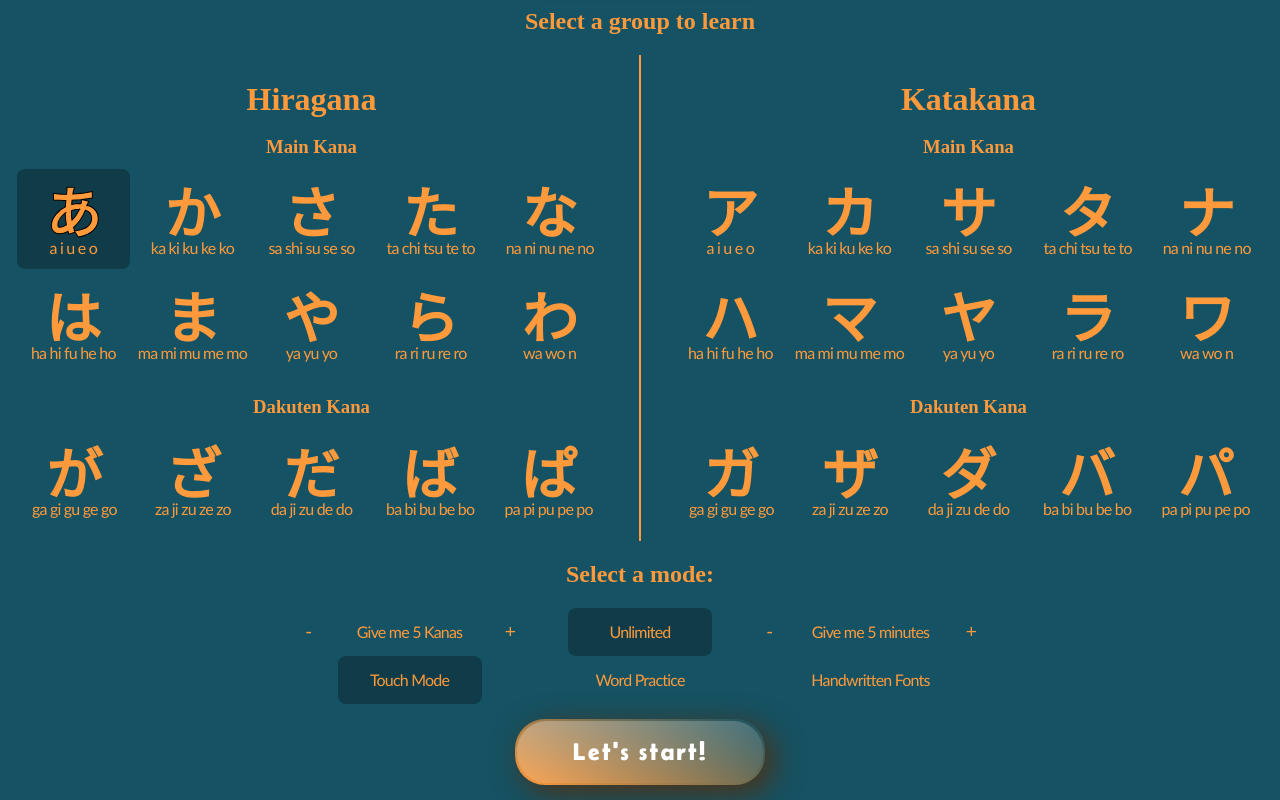
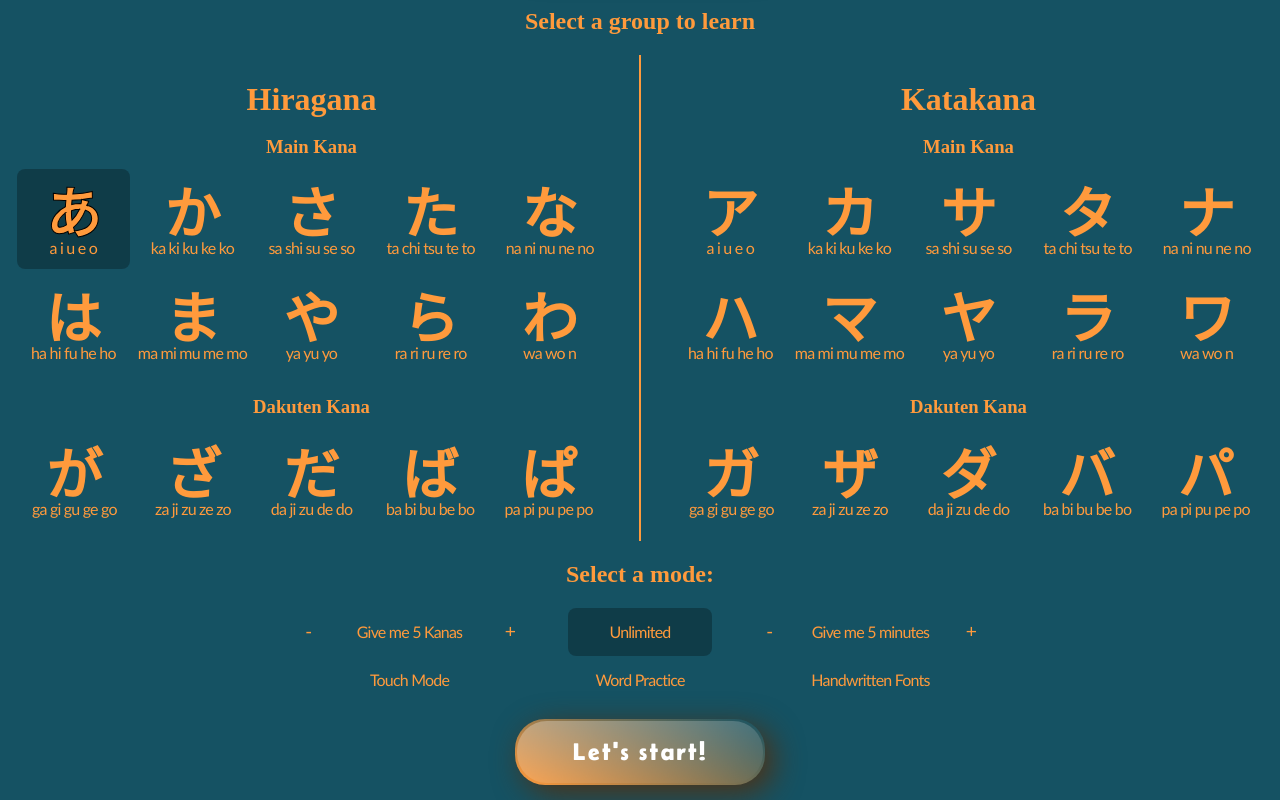
Before and after one commit to Eldoprano/learn-kana, a React (Create React App) app: page / in a window 1280 px wide. Shown: the part 813-1613 px from the top of the page. Built offline with nearby package versions, Linux system fonts and the light colour scheme.

Commit message:
Touch mode will now only default on touch devices

```diff
--- a/src/components/GameModeSelector.js
+++ b/src/components/GameModeSelector.js
@@ -38,6 +38,9 @@ export default function GameModeSelector() {
     ));
   }
 
+  // Checks if the current device has a touchscreen
+  const touchDefault = ('ontouchstart' in window | navigator.msMaxTouchPoints) === 1;
+
   return (
     <div className='game-mode-selector-group'>
       <h2>Select a mode:</h2>
@@ -59,7 +62,7 @@ export default function GameModeSelector() {
         <ButtonWithArrows description="Give me" unit="minutes" id="time-selector"/>
       </div>
       <div className='game-mode-selector-button-group'>
-        <CheckMark characterText="Touch Mode" class="game-mode-selector-button-group-row-2" id="game-mode-touch" default="true"/>
+        <CheckMark characterText="Touch Mode" class="game-mode-selector-button-group-row-2" id="game-mode-touch" default={touchDefault.toString()}/>
         <CheckMark characterText="Word Practice" class="game-mode-selector-button-group-row-2" id="game-mode-word"/>
         <CheckMark characterText="Handwritten Fonts" class="game-mode-selector-button-group-row-2" id="game-mode-random-fonts"/>
       </div>
```
Also changed, not shown: src/components/CheckMark.js (+2 -5 lines).
